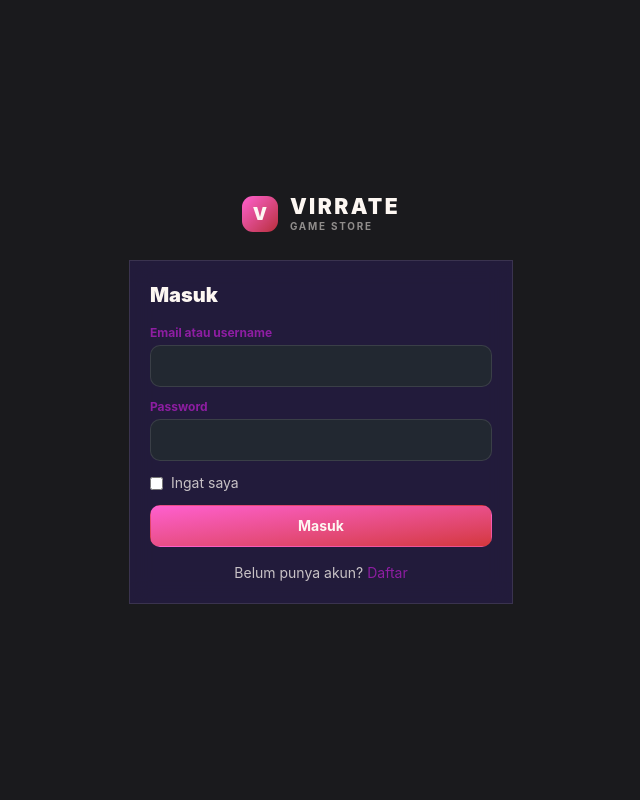
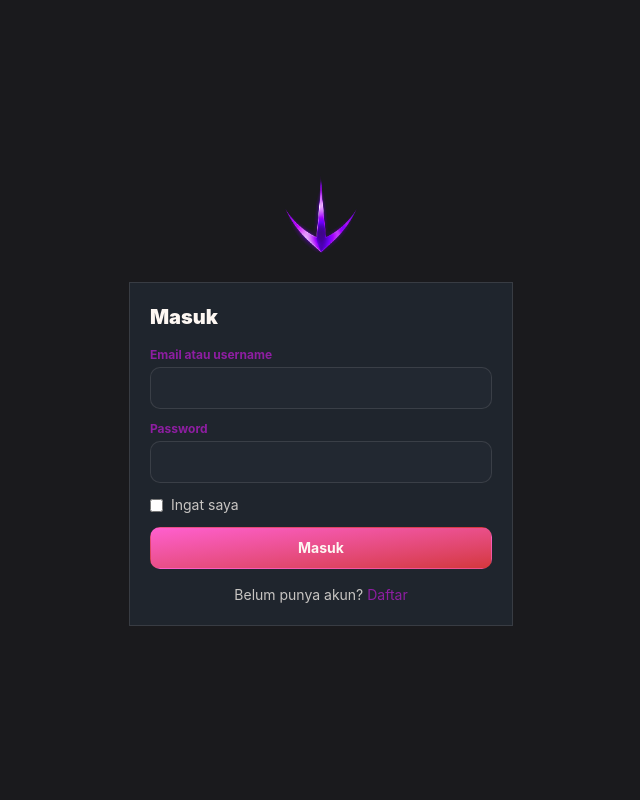
Before and after one commit to BintangAF/game_store, a Laravel app: page /masuk in a window 1280 px wide. Shown: the whole page, without its empty margins (319-959 px from the left). Run offline with Laravel 12, Linux system fonts and the light colour scheme; data comes from the database, SQL or seed files in the repository; tables that the repository leaves empty hold one stand-in row (values such as "Sample post"); style sheets or scripts are compiled from the project's sources; parts of the project's set-up code (start-up, migrations or seed data) failed here and were passed over; some libraries are stand-ins or nearby versions.

Commit message:
adjusment

```diff
--- a/resources/css/base.css
+++ b/resources/css/base.css
@@ -1,4 +1,8 @@
 @layer base {
+    html {
+        overflow-anchor: none;
+    }
+
     body {
         overflow-x: hidden;
         background-color: var(--color-background);
--- a/resources/css/theme.css
+++ b/resources/css/theme.css
@@ -32,8 +32,8 @@
     --color-accent: var(--color-coral);
     --color-accent-soft: #ff9c9e;
     --color-accent-2: var(--color-sage);
-    --color-panel: rgb(38 29 71 / 0.72);
-    --color-panel-2: rgb(49 39 92 / 0.85);
+    --color-panel: rgb(34 40 49 / 0.85);
+    --color-panel-2: rgb(46 54 66 / 0.95);
     --color-muted: rgb(253 247 242 / 0.76);
     --color-soft: rgb(253 247 242 / 0.52);
     --color-line: rgb(253 247 242 / 0.11);
--- a/resources/views/components/nav/dropdown.blade.php
+++ b/resources/views/components/nav/dropdown.blade.php
@@ -3,7 +3,7 @@
 <div class="group relative flex items-center">
     <a href="{{ $href }}" @class([
         'inline-flex items-center gap-1.5 rounded-full px-3.5 py-2 text-sm font-semibold transition-colors',
-        'bg-accent-2 font-bold text-deep' => $active,
+        'bg-accent-2 font-bold text-white' => $active,
         'text-muted hover:bg-fg/8 hover:text-fg' => ! $active,
     ])>{{ $label }} <span aria-hidden="true" class="text-[10px]">&#9662;</span></a>
 
--- a/resources/views/components/nav/link.blade.php
+++ b/resources/views/components/nav/link.blade.php
@@ -2,6 +2,6 @@
 @props(['href', 'active' => false])
 <a href="{{ $href }}" @class([
     'inline-flex items-center gap-1.5 rounded-full px-3.5 py-2 text-sm font-semibold transition-colors',
-    'bg-accent-2 font-bold text-deep' => $active,
+    'bg-accent-2 font-bold text-white' => $active,
     'text-muted hover:bg-fg/8 hover:text-fg' => ! $active,
 ])>{{ $slot }}</a>
--- a/resources/views/components/ui/brand.blade.php
+++ b/resources/views/components/ui/brand.blade.php
@@ -1,8 +1,4 @@
-{{-- Logo: kotak merah + nama. <x-ui.brand /> --}}
-<a href="{{ route('home') }}" {{ $attributes->merge(['class' => 'inline-flex items-center gap-3']) }}>
-    <span class="grid size-9 shrink-0 place-items-center rounded-[11px] bg-linear-to-br from-accent to-[#b82d3a] text-lg font-black shadow-glow-red" aria-hidden="true">V</span>
-    <span class="flex flex-col leading-none">
-        <span class="text-[1.32rem] font-black tracking-[2.4px]">VIRRATE</span>
-        <span class="mt-1 text-[0.62rem] font-bold uppercase tracking-[1.8px] text-soft">Game Store</span>
-    </span>
+{{-- Logo gambar saja (tanpa teks). <x-ui.brand /> --}}
+<a href="{{ route('home') }}" aria-label="Beranda" {{ $attributes->merge(['class' => 'inline-flex items-center']) }}>
+    <img src="{{ asset('images/brand/logo.png') }}" alt="Logo toko game" class="h-10 w-auto select-none" draggable="false">
 </a>
--- a/resources/views/layouts/auth.blade.php
+++ b/resources/views/layouts/auth.blade.php
@@ -5,7 +5,9 @@
     @include('partials.head')
 </head>
 <body class="flex min-h-screen flex-col items-center justify-center bg-base px-4 py-10 font-sans text-fg antialiased">
-    <x-ui.brand class="mb-7" />
+    <x-ui.brand class="mb-7 [&>img]:h-20"  />
+
+
     <main class="w-full max-w-sm">
         @include('partials.flash')
         @yield('content')
--- a/resources/views/partials/footer.blade.php
+++ b/resources/views/partials/footer.blade.php
@@ -1,8 +1,8 @@
 <footer class="mt-8 border-t border-line bg-deep text-sm text-soft">
     <div class="mx-auto grid max-w-[1240px] gap-8 px-5 py-8 sm:grid-cols-2 lg:grid-cols-4">
         <div>
-            <x-ui.brand />
-            <p class="mt-3">&copy; {{ date('Y') }} VIRRATE. Proyek akhir mata kuliah PBP.</p>
+            <x-ui.brand class="[&>img]:h-20" />
+            <p class="mt-3">&copy; {{ date('Y') }} Proyek akhir mata kuliah PBP.</p>
         </div>
         <div>
             <h3 class="mb-2 text-xs font-extrabold uppercase tracking-[2px] text-accent-2">Toko</h3>
--- a/resources/views/partials/header/top.blade.php
+++ b/resources/views/partials/header/top.blade.php
@@ -1,10 +1,10 @@
 {{-- Baris atas: tombol menu (mobile), logo, menu utama. Rata kiri. --}}
-<div class="flex min-h-16 items-center gap-6 px-5 py-2">
+<div class="mx-auto flex max-w-[1240px] items-center gap-4 px-5 py-2">
     <label for="drawer-toggle" class="flex cursor-pointer items-center text-2xl md:hidden" aria-label="Buka menu">&#9776;</label>
 
-    <x-ui.brand />
+    <x-ui.brand class="[&>img]:h-20" />
 
-    <nav class="hidden items-center gap-1 md:flex">
+    <nav class="hidden items-center gap-3 md:flex">
         <x-nav.dropdown label="Home" :href="route('home')" :active="request()->routeIs('home')">
             <a href="{{ route('home') }}">Beranda</a>
             <a href="{{ route('search', ['sort' => 'newest']) }}">Rilisan terbaru</a>
```
Also changed, not shown: resources/js/modules/header-scroll.js (+36 -25 lines), resources/views/home/sections/tag-duo.blade.php (+10 -5 lines), resources/views/layouts/app.blade.php (+9 -10 lines), public/images/brand/logo.png (added).
